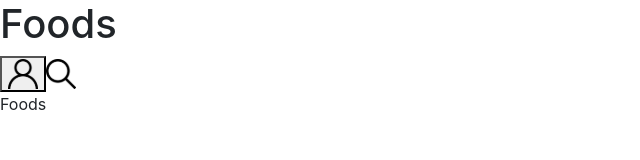
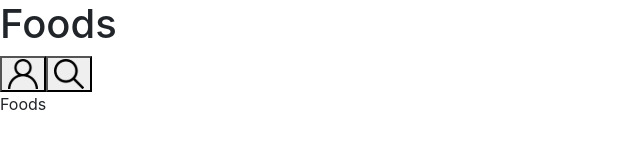
Before and after one commit to heitorgontijo/recipes-app, a React (Create React App) app: page /foods in a window 1280 px wide. Shown: the top 160 px of the page, without its empty margins (0-640 px from the left). Built offline with nearby package versions, Linux system fonts and the light colour scheme.

Commit message:
Exercicio 9 Completo

```diff
--- a/src/component/Header.js
+++ b/src/component/Header.js
@@ -1,9 +1,11 @@
-import React from 'react';
+import React, { useState } from 'react';
 import { useHistory } from 'react-router-dom';
 import profileIcon from '../images/profileIcon.svg';
 import searchIcon from '../images/searchIcon.svg';
 
 function Header() {
+  const [inputSearch, setInputSearch] = useState(false);
+
   const history = useHistory();
   const { location: { pathname } } = history;
   const arrCondicional = ['/profile', '/done-recipes', '/favorite-recipes'];
@@ -16,14 +18,22 @@ function Header() {
   return (
     <header>
       <h1 data-testid="page-title">{objRoute[pathname]}</h1>
+
       <button onClick={ () => history.push('/profile') } type="button">
         <img data-testid="profile-top-btn" src={ profileIcon } alt="profile Icone" />
       </button>
-      {!arrCondicional.includes(pathname) && <img
-        data-testid="search-top-btn"
-        src={ searchIcon }
-        alt="searcg Icone"
-      />}
+
+      {!arrCondicional.includes(pathname)
+      && (
+        <button type="button" onClick={ () => setInputSearch(!inputSearch) }>
+          <img
+            data-testid="search-top-btn"
+            src={ searchIcon }
+            alt="searcg Icone"
+          />
+        </button>
+      )}
+      {inputSearch && <input placeholder="Digite sua busca" data-testid="search-input" />}
     </header>
   );
 }
```
Also changed, not shown: 1 other file (tests, documents, lock files or other folders).
